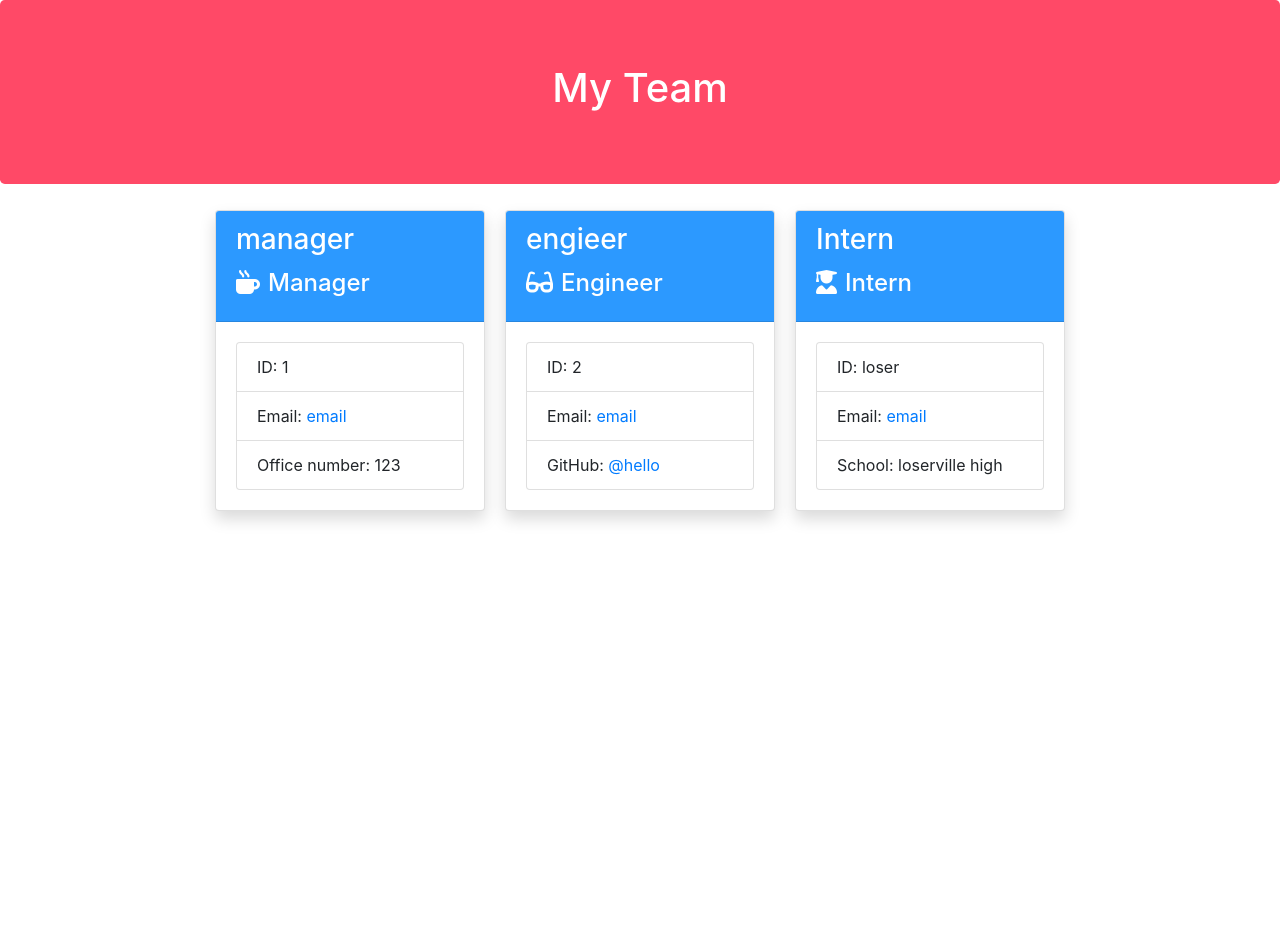
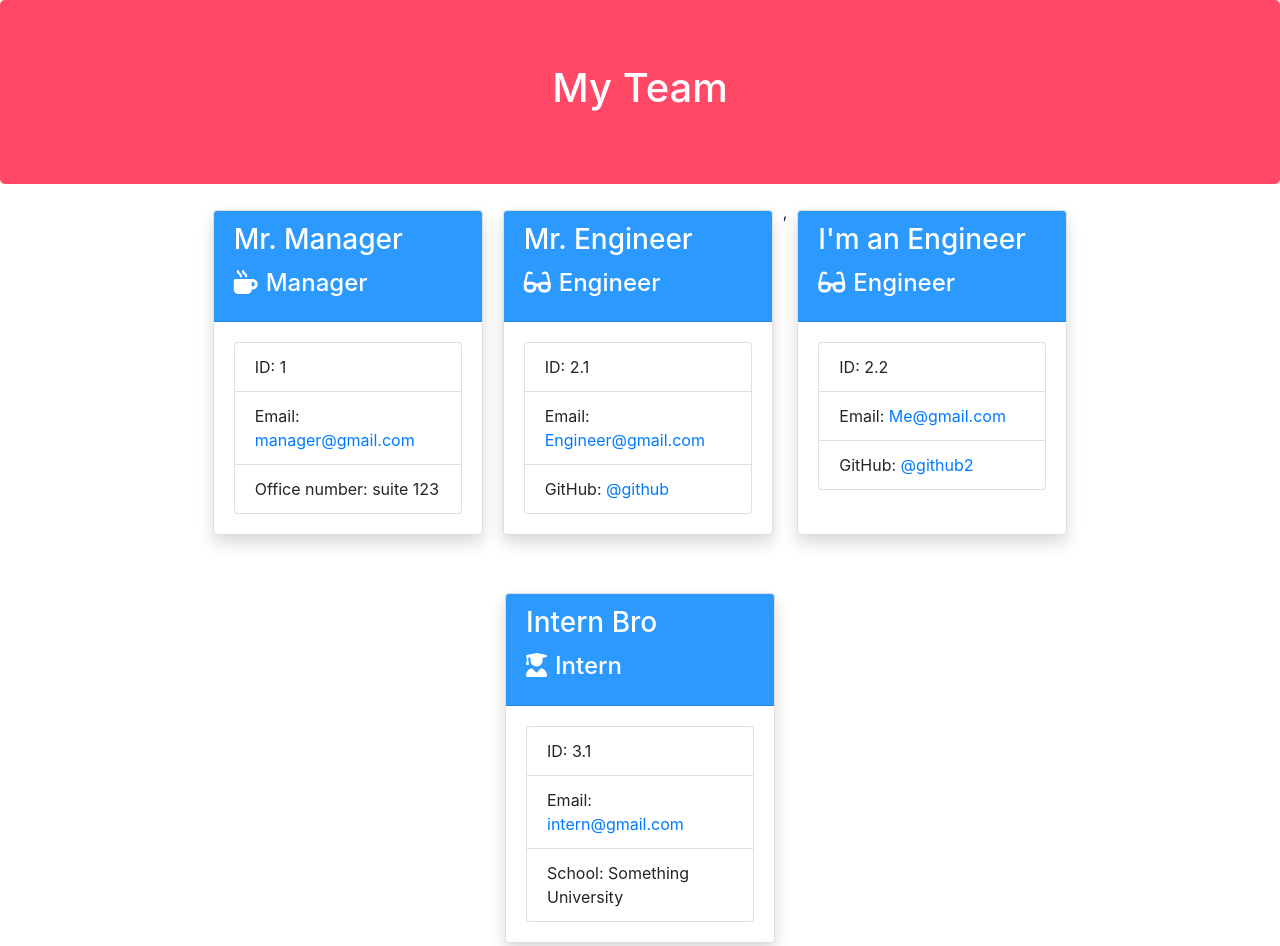
Before and after one commit to someseananigans/Team-Profile-Engine, a website: page Develop/index.html in a window 1280 px wide. Shown: the top 946 px of the page. Before the commit the page ends 800 px from the top, so only its background shows below. Drawn offline with nearby package versions, Linux system fonts and the light colour scheme.

Commit message:
populate

```diff
--- a/Develop/index.html
+++ b/Develop/index.html
@@ -22,43 +22,61 @@
     </div>
     <div class="container">
         <div class="row">
-            <div class="team-area col-12 d-flex justify-content-center">
-                <div class="card employee-card">
+            <div class="team-area col-12 d-flex flex-wrap justify-content-center">
+                <div class="card employee-card shadow mb-5 bg-white rounded">
                     <div class="card-header">
-        <h2 class="card-title">manager</h2>
+                        <h2 class="card-title">Mr. Manager</h2>
                         <h3 class="card-title"><i class="fas fa-mug-hot mr-2"></i>Manager</h3>
                     </div>
                     <div class="card-body">
                         <ul class="list-group">
                             <li class="list-group-item">ID: 1</li>
-            <li class="list-group-item">Email: <a href="mailto:email">email</a></li>
-            <li class="list-group-item">Office number: 123</li>
+                            <li class="list-group-item">Email: <a href="mailto:manager@gmail.com">manager@gmail.com</a>
+                            </li>
+                            <li class="list-group-item">Office number: suite 123</li>
                         </ul>
                     </div>
                 </div>
-<div class="card employee-card">
+                <div class="card employee-card shadow mb-5 bg-white rounded">
                     <div class="card-header">
-        <h2 class="card-title">engieer</h2>
+                        <h2 class="card-title">Mr. Engineer</h2>
                         <h3 class="card-title"><i class="fas fa-glasses mr-2"></i>Engineer</h3>
                     </div>
                     <div class="card-body">
                         <ul class="list-group">
-            <li class="list-group-item">ID: 2</li>
-            <li class="list-group-item">Email: <a href="mailto:email">email</a></li>
-            <li class="list-group-item">GitHub: <a href="https://github.com/@hello" target="_blank" rel="noopener noreferrer">@hello</a></li>
+                            <li class="list-group-item">ID: 2.1</li>
+                            <li class="list-group-item">Email: <a
+                                    href="mailto:Engineer@gmail.com">Engineer@gmail.com</a></li>
+                            <li class="list-group-item">GitHub: <a href="https://github.com/@github" target="_blank"
+                                    rel="noopener noreferrer">@github</a></li>
                         </ul>
                     </div>
                 </div>
-<div class="card employee-card">
+                ,<div class="card employee-card shadow mb-5 bg-white rounded">
                     <div class="card-header">
-        <h2 class="card-title">Intern</h2>
+                        <h2 class="card-title">I'm an Engineer</h2>
+                        <h3 class="card-title"><i class="fas fa-glasses mr-2"></i>Engineer</h3>
+                    </div>
+                    <div class="card-body">
+                        <ul class="list-group">
+                            <li class="list-group-item">ID: 2.2</li>
+                            <li class="list-group-item">Email: <a href="mailto:Me@gmail.com">Me@gmail.com</a></li>
+                            <li class="list-group-item">GitHub: <a href="https://github.com/@github2" target="_blank"
+                                    rel="noopener noreferrer">@github2</a></li>
+                        </ul>
+                    </div>
+                </div>
+                <div class="card employee-card shadow mb-5 bg-white rounded">
+                    <div class="card-header">
+                        <h2 class="card-title">Intern Bro</h2>
                         <h3 class="card-title"><i class="fas fa-user-graduate mr-2"></i>Intern</h3>
                     </div>
                     <div class="card-body">
                         <ul class="list-group">
-            <li class="list-group-item">ID: loser</li>
-            <li class="list-group-item">Email: <a href="mailto:email">email</a></li>
-            <li class="list-group-item">School: loserville high</li>
+                            <li class="list-group-item">ID: 3.1</li>
+                            <li class="list-group-item">Email: <a href="mailto:intern@gmail.com">intern@gmail.com</a>
+                            </li>
+                            <li class="list-group-item">School: Something University</li>
                         </ul>
                     </div>
                 </div>
```
Lines whose indentation alone changed are shown as unchanged.
